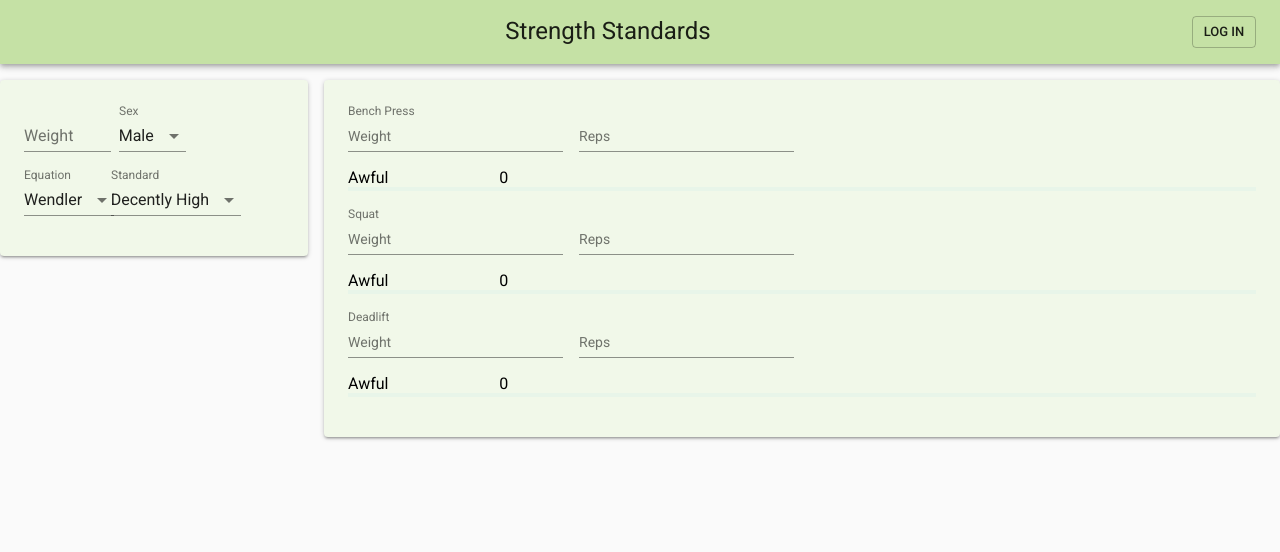
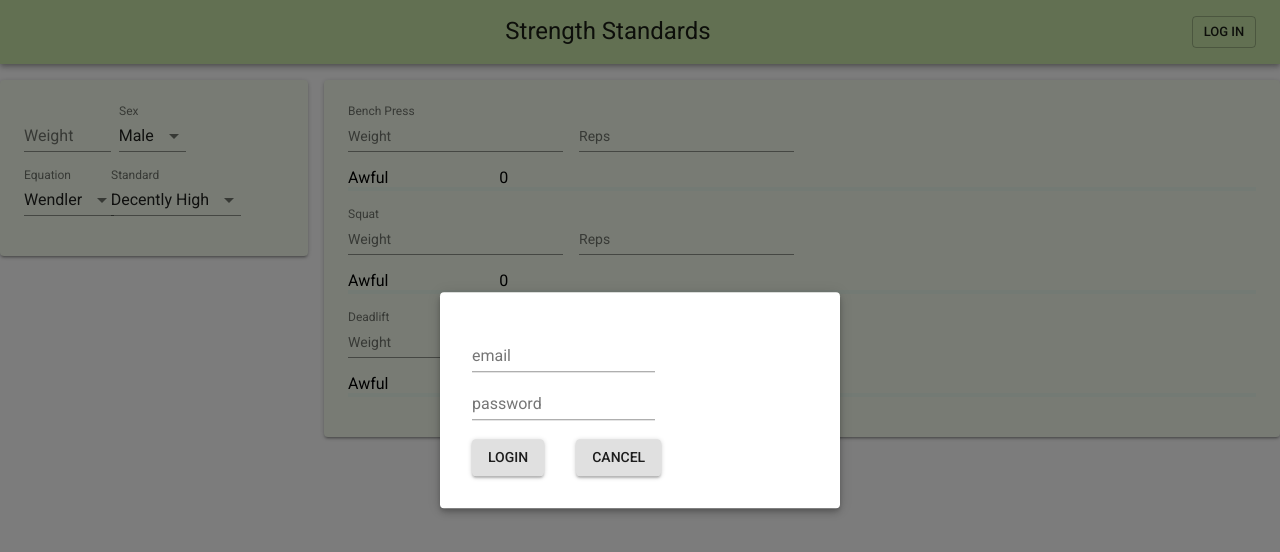
Before and after one commit to RobertWoods/StrengthStandards, a React (Create React App) app: page / in a window 1280 px wide. Shown: the top 552 px of the page. Built offline with nearby package versions, Linux system fonts and the light colour scheme.

Commit message:
Adds basic form to login modal

```diff
--- a/src/MyAppBar.js
+++ b/src/MyAppBar.js
@@ -1,5 +1,5 @@
 import React from 'react'
-import { withStyles, AppBar, Toolbar, Typography, Button } from '@material-ui/core';
+import { withStyles, AppBar, Toolbar, Typography, Button, Modal, Paper, TextField } from '@material-ui/core';
 import { lightGreen200 } from 'material-ui/styles/colors';
 
 function MyAppBar(props) {
@@ -19,11 +19,12 @@ function MyAppBar(props) {
                 password: 'x'
             })
         })
-            .then((result) => result.json()
-                .then(result => {
-                    localStorage.setItem('token', result.token);
-                    props.handler(true);
-                }));
+            .then((result) => result.json())
+            .then(result => {
+                localStorage.setItem('token', result.token);
+                props.handler(true);
+            })
+            .catch(result => props.handler(true));
     }
 
     const { classes } = props;
@@ -37,6 +38,15 @@ function MyAppBar(props) {
                     {props.loggedIn ? "Log Out" : "Log In"}
                 </Button>
             </Toolbar>
+            <Modal open={!props.loggedIn}>
+                <Paper className={classes.modalPaper}>
+                    <TextField label="email" type="email" />
+                    <TextField label="password" type="password" />
+                    <br /><br />
+                    <Button onClick={login} className={classes.button} variant="contained">Login</Button>
+                    <Button onClick={login} className={classes.button} variant="contained">Cancel</Button>
+                </Paper>
+            </Modal>
         </AppBar>
     )
 }
@@ -48,6 +58,20 @@ const styles = theme => ({
     },
     appBarTitle: {
         flex: 1
+    },
+    modalPaper: {
+        position: 'absolute',
+        width: theme.spacing.unit * 50,
+        backgroundColor: theme.palette.background.paper,
+        boxShadow: theme.shadows[5],
+        padding: theme.spacing.unit * 4,
+        outline: 'none',
+        top: '50%',
+        left: '50%',
+        transform: 'translate(-50%, -50%)'
+    },
+    button: {
+        marginRight: theme.spacing.unit * 4
     }
 });
 
--- a/src/StrengthStandards.js
+++ b/src/StrengthStandards.js
@@ -19,7 +19,7 @@ class StrengthStandards extends React.Component {
                 equation: this.equationList[0],
                 standards: this.standardsList[0]
             },
-            loggedIn: localStorage.getItem('token')
+            loggedIn: localStorage.getItem('token') !== null
         }
         this.handleCalculationChange = this.handleCalculationChange.bind(this);
     };
```
